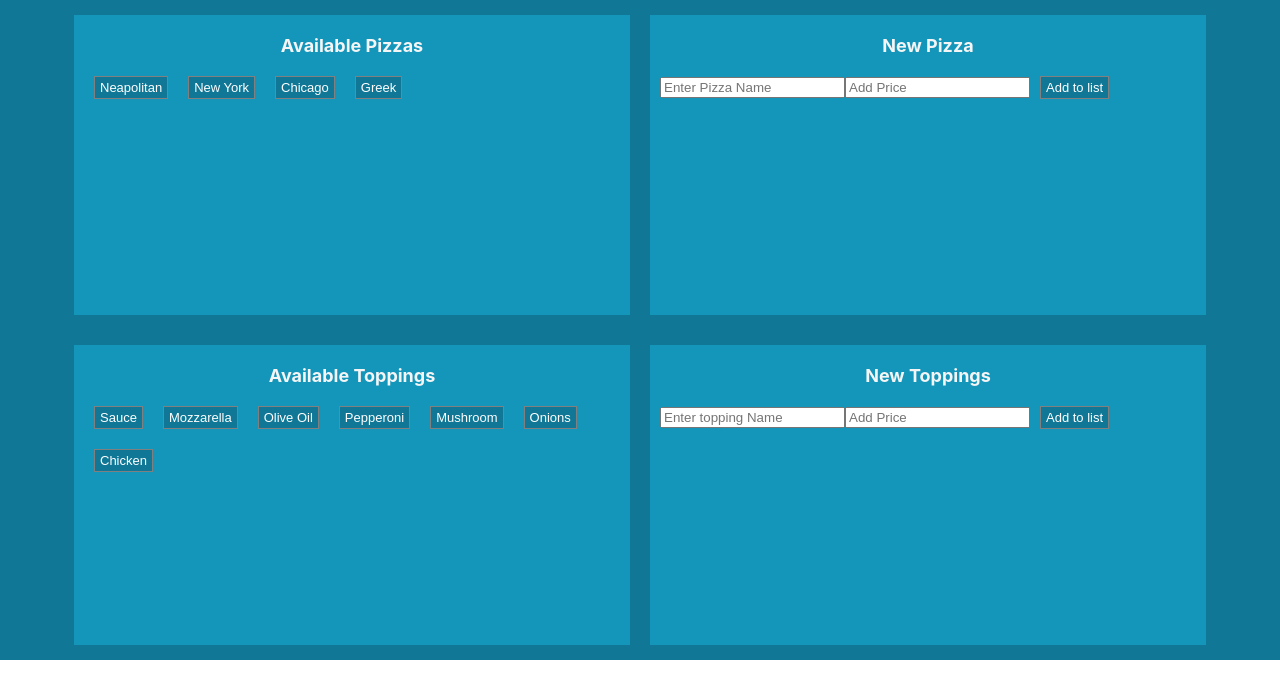
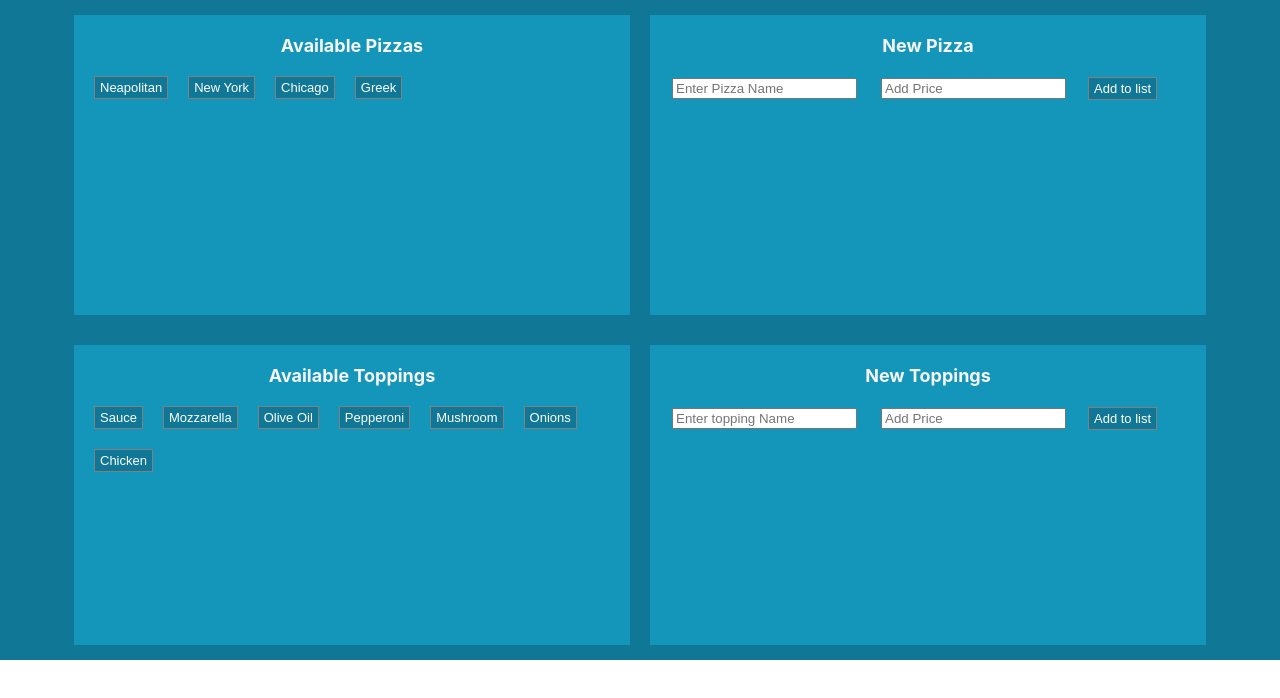
Before and after one commit to sunilsv26/Triofi-frontendTask, a React (Create React App) app: page /admin in a window 1280 px wide. Shown: the top 698 px of the page. Built offline with nearby package versions, Linux system fonts and the light colour scheme.

Commit message:
#13 added input margib

```diff
--- a/src/admin/admin.module.css
+++ b/src/admin/admin.module.css
@@ -36,3 +36,7 @@ button{
     color: white;
     padding: 3px 5px;
 }
+
+input {
+  margin: 12px;
+}
```
